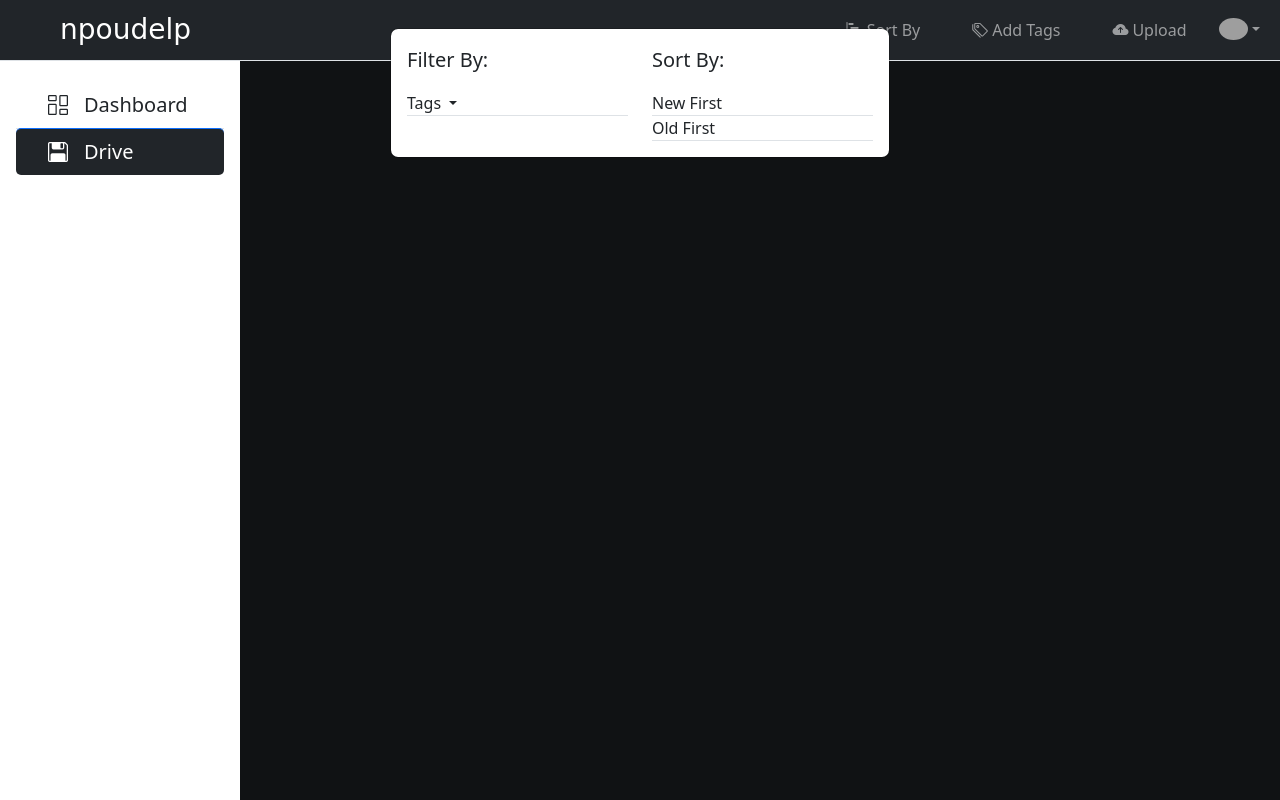
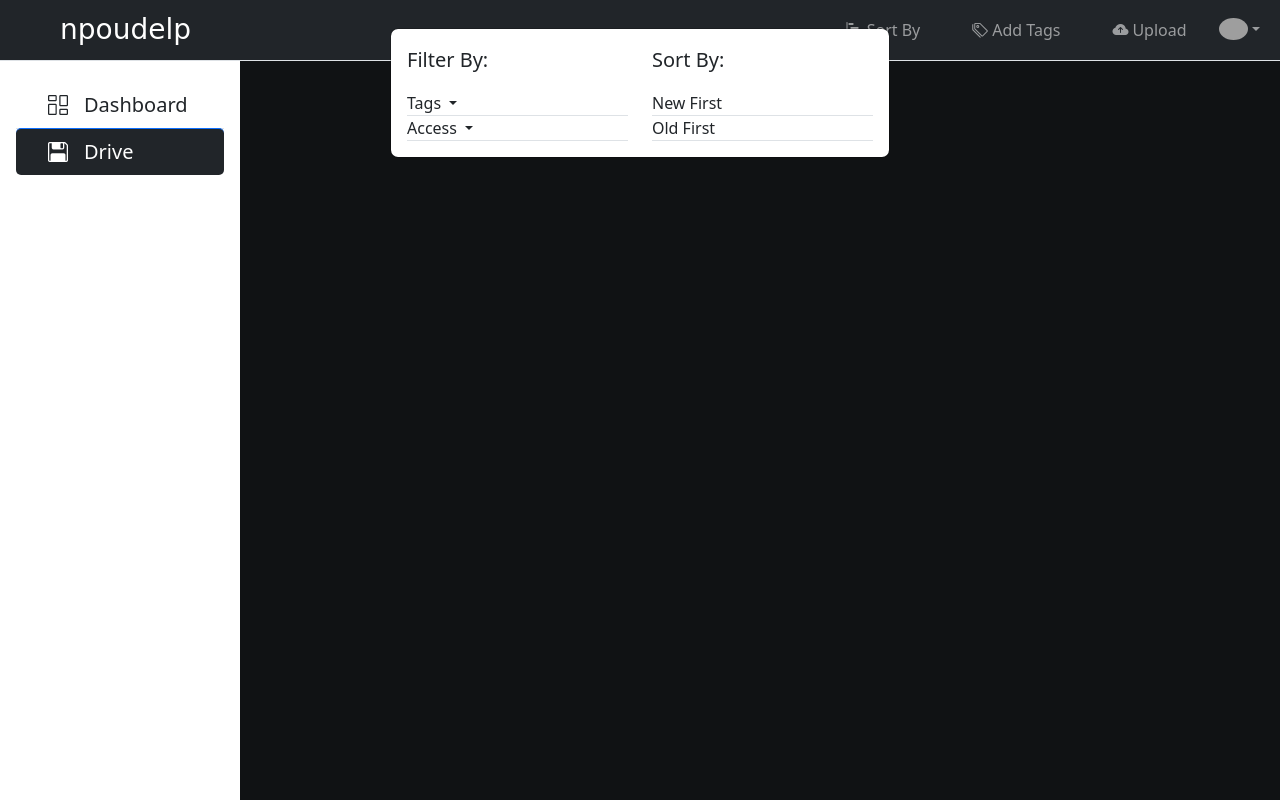
Before and after one commit to npoudelp/bqtbsb, a Django app: page /drive/ in a window 1280 px wide, after a click on "Sort By". Run offline with Django 4.2, Linux system fonts and the light colour scheme; data that the repository does not hold is empty; some libraries are stand-ins or nearby versions; grey boxes are pictures that could not be loaded.

Commit message:
filter by access priority added

```diff
--- a/templates/drive/drive.html
+++ b/templates/drive/drive.html
@@ -57,6 +57,20 @@
                                     <a class="dropdown-item"
                                         href="{% url 'drive:filter_file' key=tag.tag_name %}">{{tag.tag_name}}</a>
                                     {% endfor %}
+                                </div>
+                            </div>
+                            <div class="dropdown show border-bottom">
+                                <a class="dropdown-toggle text-decoration-none text-dark" href="#" role="button"
+                                    id="tag_drop" data-bs-toggle="dropdown" aria-haspopup="true" aria-expanded="false">
+                                    Access
+                                </a>
+                                <div class="dropdown-menu" aria-labelledby="tag_drop">
+                                    <a class="dropdown-item border-bottom"
+                                        href="{% url 'drive:filter_file' key='restricted' %}">Restricted</a>
+                                    <a class="dropdown-item border-bottom"
+                                        href="{% url 'drive:filter_file' key='strict' %}">Strict</a>
+                                    <a class="dropdown-item border-bottom"
+                                        href="{% url 'drive:filter_file' key='unrestricted' %}">Unrestricted</a>
                                 </div>
                             </div>
                         </div>
@@ -140,11 +154,11 @@
         {% if images %}
         <div class="row">
             {% for image in images %}
-            <div class="col-md-3 my-3">
+            <div class="col-md-3 my-2">
                 <div data-bs-toggle="modal" data-bs-target="#description_{{image.id}}"
                     class="card border-3 {% if '2' in image.file_status %} border-success {% elif '1' in image.file_status %} border-warning {% else %} border-danger{%endif%}"
                     style="width: 18rem;">
-                    <img class="card-img-top {% if '2' in image.file_status %}{% elif '1' in image.file_status %} yellow {% else %} red{%endif%}"
+                    <img class="card-img-top rounded {% if '2' in image.file_status %}{% elif '1' in image.file_status %} yellow {% else %} red{%endif%}"
                         src="{{image.file_path.url}}" height="150px">
                 </div>
             </div>
```
